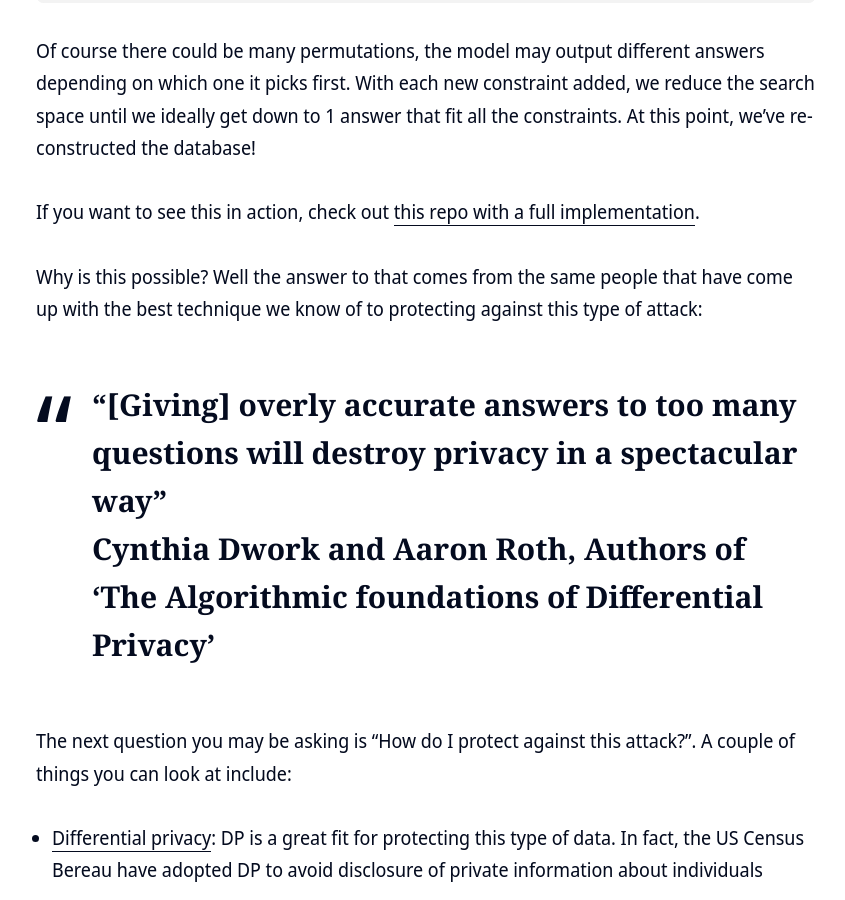
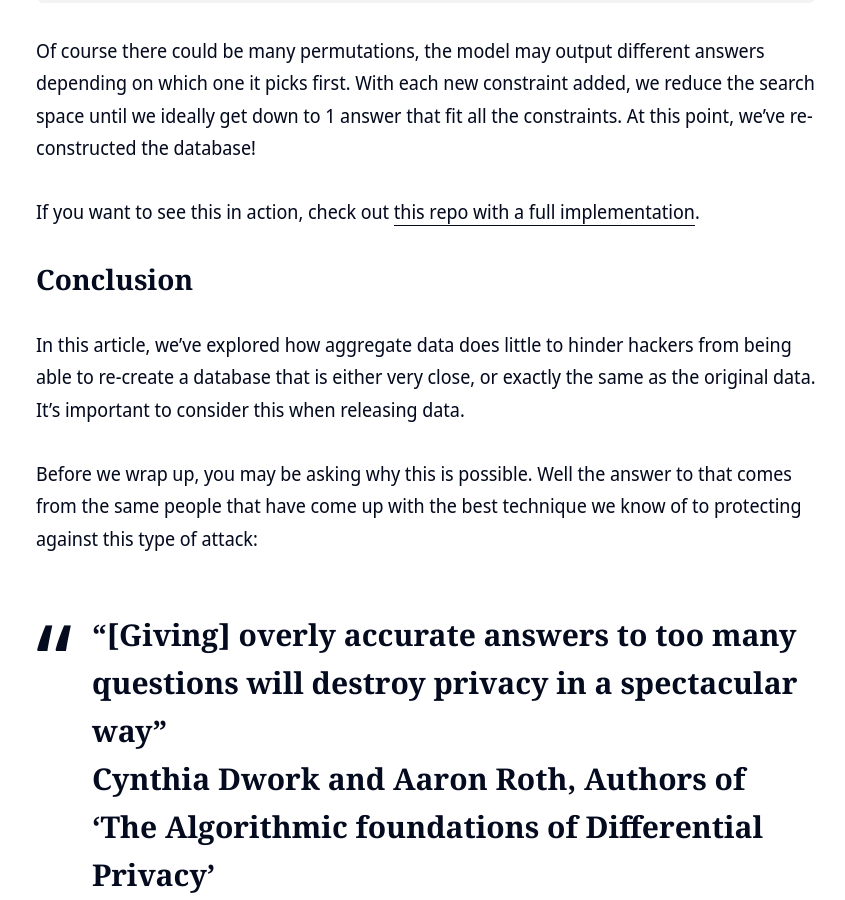
Before and after one commit to mitchelllisle/mitchelllisle.github.io, a Jekyll site: the page built from _posts/2019-10-14-database-reconstruction-attacks.md, in a window 1280 px wide and 900 px high, scrolled down 4788 px. Shown: the whole window, without its empty margins (214-1059 px from the left). Built offline with Jekyll 4.4.1, drawn with Linux system fonts in a browser that asks for light colours; nearby versions of some CDN libraries.

Commit message:
update blog

```diff
--- a/_posts/2019-10-14-database-reconstruction-attacks.md
+++ b/_posts/2019-10-14-database-reconstruction-attacks.md
@@ -95,7 +95,11 @@ Of course there could be many permutations, the model may output different answe
 
 If you want to see this in action, check out [this repo with a full implementation](https://github.com/mitchelllisle/database-reconstruction-attacks).
 
-Why is this possible? Well the answer to that comes from the same people that have come up with the best technique we know of to protecting against this type of attack:
+
+## Conclusion
+In this article, we've explored how aggregate data does little to hinder hackers from being able to re-create a database that is either very close, or exactly the same as the original data. It's important to consider this when releasing data.
+
+Before we wrap up, you may be asking why this is possible. Well the answer to that comes from the same people that have come up with the best technique we know of to protecting against this type of attack:
 
 > "[Giving] overly accurate answers to too many questions will destroy privacy in a spectacular way"
 >
```
